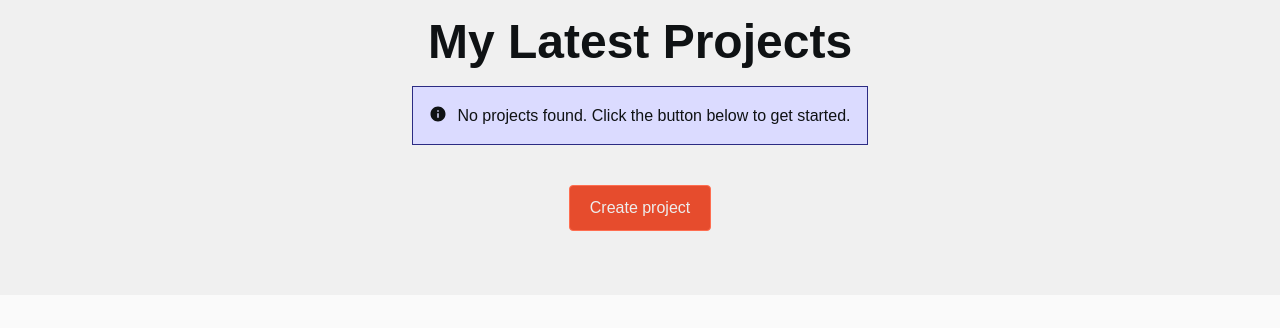
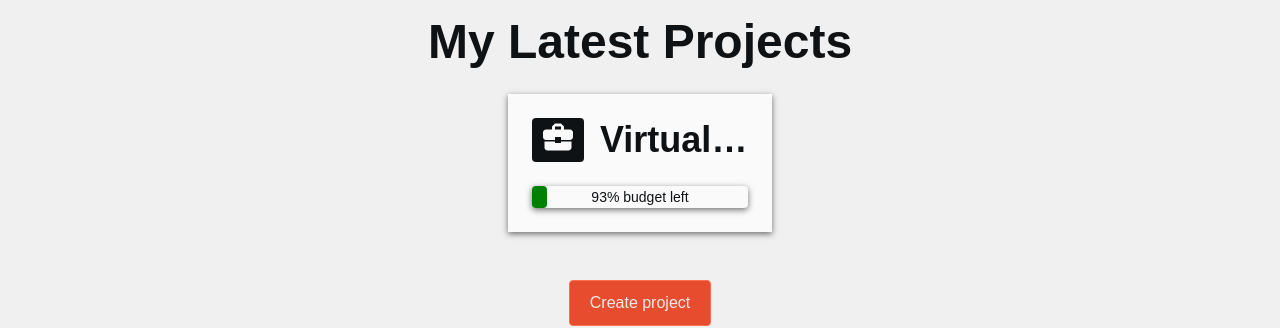
Before and after one commit to mbssantos/budget-tracker, a Next.js app: page / in a window 1280 px wide. Shown: the part 273-601 px from the top of the page. Built offline with nearby package versions, Linux system fonts and the light colour scheme.

Commit message:
chore: add mock project for demo

```diff
--- a/src/components/tag/tag.tsx
+++ b/src/components/tag/tag.tsx
@@ -12,7 +12,7 @@ const Tag: React.FC<TagProps> = ({ tag, onClick }) => {
       key={tag.id}
       className={styles.tag}
       onClick={onClick?.bind(null, tag)}
-      style={{ backgroundColor: getColorFromString(tag.id) }}
+      style={{ backgroundColor: getColorFromString(tag.label) }}
     >
       <Text>
         {tag.label}
--- /dev/null
+++ b/src/features/projects/defaultProjects.ts
@@ -0,0 +1,175 @@
+import { Project } from "./types";
+
+export const defaultProjects: Project[] = [
+  {
+    id: "MC41ODA4Nzg3NDA3MzQ3MzUx",
+    createdAt: 1736231441154,
+    title: "Virtual Lab",
+    budget: {
+      total: 50000,
+      remainingBudget: 46300,
+      budgets: [
+        {
+          id: "MC4zOTU5Nzc2NjE3MjYwNTg=",
+          label: "Travel",
+          tags: [
+            {
+              id: "dHJhdmVs",
+              createdAt: 1736231302212,
+              label: "travel",
+            },
+          ],
+          amount: 5000,
+        },
+        {
+          id: "MC44MzI0OTk4NjUzNTk5NDM0",
+          label: "Consultancy",
+          tags: [
+            {
+              id: "Y29uc3VsdGFuY3k=",
+              createdAt: 1736231302212,
+              label: "consultancy",
+            },
+          ],
+          amount: 15000,
+        },
+        {
+          id: "MC4zODIwNjY2OTQ0NTkwODQ5",
+          label: "Licenses",
+          tags: [
+            {
+              id: "bGljZW5zZXM=",
+              createdAt: 1736231302212,
+              label: "licenses",
+            },
+          ],
+          amount: 15000,
+        },
+        {
+          id: "MC40NjgzMzE5OTcxNTIzNDI3NQ==",
+          label: "Supplies",
+          tags: [
+            {
+              id: "U3VwcGxpZXM=",
+              createdAt: 1736231421896,
+              label: "Supplies",
+            },
+            {
+              id: "R2VuZXJhbA==",
+              createdAt: 1736231401193,
+              label: "General",
+            },
+          ],
+          amount: 15000,
+        },
+      ],
+    },
+    expenses: [
+      {
+        id: "MC42ODcxNzU4ODU1NDU3Njg0",
+        name: "Trip to Luxemburg\t",
+        tags: [
+          {
+            id: "dHJhdmVs",
+            createdAt: 1736231302212,
+            label: "travel",
+          },
+        ],
+        amount: 750,
+        budgetId: "MC4zOTU5Nzc2NjE3MjYwNTg=",
+        isPaid: false,
+        dueDate: 1736294400000,
+      },
+      {
+        id: "MC41NjEyNjU2MTMwODYyMzk=",
+        name: "Trip to Berlin",
+        tags: [
+          {
+            id: "dHJhdmVs",
+            createdAt: 1736231302212,
+            label: "travel",
+          },
+        ],
+        amount: 500,
+        budgetId: "MC4zOTU5Nzc2NjE3MjYwNTg=",
+        isPaid: false,
+        dueDate: 1736467200000,
+      },
+      {
+        id: "MC4xNDU4MDczNzEzNzk4NDI5",
+        name: "Trip to Prague\t",
+        tags: [
+          {
+            id: "dHJhdmVs",
+            createdAt: 1736231302212,
+            label: "travel",
+          },
+        ],
+        amount: 250,
+        budgetId: "MC4zOTU5Nzc2NjE3MjYwNTg=",
+        isPaid: false,
+        dueDate: 1736985600000,
+      },
+      {
+        id: "MC4zODE3MjU3NzgzNDA5ODU3Ng==",
+        name: "Trip to London",
+        tags: [
+          {
+            id: "dHJhdmVs",
+            createdAt: 1736231302212,
+            label: "travel",
+          },
+        ],
+        amount: 300,
+        budgetId: "MC4zOTU5Nzc2NjE3MjYwNTg=",
+        isPaid: false,
+        dueDate: 1737849600000,
+      },
+      {
+        id: "MC4zNjA3OTY0NjMwNzYyOTk4Nw==",
+        name: "Windows",
+        tags: [
+          {
+            id: "bGljZW5zZXM=",
+            createdAt: 1736231302212,
+            label: "licenses",
+          },
+        ],
+        amount: 700,
+        budgetId: "MC4zODIwNjY2OTQ0NTkwODQ5",
+        isPaid: false,
+        dueDate: 1740528000000,
+      },
+      {
+        id: "MC4wNzg0MTE3MjU0ODk0MDU2Nw==",
+        name: "Stationery",
+        tags: [
+          {
+            id: "MC41NjE1OTgyMzI3NzkwODM2",
+            createdAt: 1736231401193,
+            label: "General",
+          },
+        ],
+        amount: 500,
+        budgetId: "MC40NjgzMzE5OTcxNTIzNDI3NQ==",
+        isPaid: false,
+        dueDate: 1744848000000,
+      },
+      {
+        id: "MC43OTEzOTEwMTEwODk5NjI5",
+        name: "Azure",
+        tags: [
+          {
+            id: "bGljZW5zZXM=",
+            createdAt: 1736231302212,
+            label: "licenses",
+          },
+        ],
+        amount: 1200,
+        budgetId: "MC4zODIwNjY2OTQ0NTkwODQ5",
+        isPaid: false,
+        dueDate: 1749686400000,
+      },
+    ],
+  },
+];
--- a/src/features/projects/projectsService.ts
+++ b/src/features/projects/projectsService.ts
@@ -1,9 +1,15 @@
 import { LocalStorageService } from "@/utils/localStorageService";
+import { defaultProjects } from "./defaultProjects";
 import { Budget, CreateProject, Expense, Project } from "./types";
 
 const LOCAL_STORAGE_KEY = "my-projects";
 
 const lss = new LocalStorageService<Project>(LOCAL_STORAGE_KEY);
+
+// if we're browse-side and add the list does not exist, add the default items
+if (typeof window !== "undefined" && !lss.exists()) {
+  lss.create(...defaultProjects);
+}
 
 /**
  * Calculates the total budget a project has
--- a/src/utils/localStorageService.ts
+++ b/src/utils/localStorageService.ts
@@ -1,4 +1,4 @@
-import { encode } from "./base64";
+import { generateId } from "./generateId";
 
 type LocalStorageMap<T> = {
   [key: string]: T;
@@ -52,13 +52,17 @@ export class LocalStorageService<T extends K> {
    * @param data
    * @returns
    */
-  create(...data: Omit<T, "id" | "createdAt">[]) {
+  create(...data: Partial<T>[]) {
     // insert all items
-    return data.map((entry) => {
+    return data.map(({ id, ...entry }) => {
       // real DBs would use UUIDs or some such
-      const id = encode(`${Math.random()}`);
+      const newId = generateId(id);
 
-      return this.upsert(id, { id, createdAt: Date.now(), ...entry } as T);
+      return this.upsert(newId, {
+        id: newId,
+        createdAt: Date.now(),
+        ...entry,
+      } as T);
     });
   }
 
```
Also changed, not shown: src/features/projects/project/expenses/expenseList/expenseTable.tsx (+3 -10 lines), src/features/tags/tagService.ts (+9 -2 lines).
